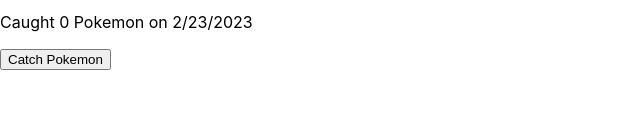
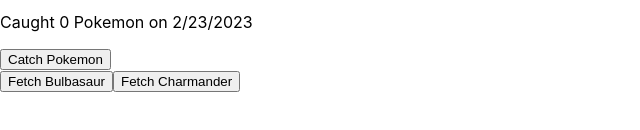
Before and after one commit to ShayanMahnam/pokedex, a React (Create React App) app: page / in a window 1280 px wide. Shown: the part 502-632 px from the top of the page, without its empty margins (0-640 px from the left). Built offline with nearby package versions, Linux system fonts and the light colour scheme.

Commit message:
useeffect done

```diff
--- a/src/App.js
+++ b/src/App.js
@@ -3,6 +3,7 @@
 import Logo from "./Logo";
 import CaughtPokemon from "./CoughtPokemon";
 import BestPokemon from "./BestPokemon";
+import PokemonMovesSelector from "./PokemonMovesSelector";
 
 const abilities = ["Anticipation", "Adaptability", "Run-Away"];
 let date = new Date().toLocaleDateString();
@@ -19,6 +20,7 @@
       <Logo appName="Shayan" handleClick={logWhenClicked} />
       <BestPokemon abilities={abilities} />
       <CaughtPokemon date={date} />
+      <PokemonMovesSelector />
     </>
   );
 }
--- /dev/null
+++ b/src/PokemonMoves.js
@@ -0,0 +1,27 @@
+import React, { useState, useEffect } from "react";
+
+function PokemonMoves(props) {
+  const [pokemonData, setPokemonData] = useState(null);
+
+  useEffect(() => {
+    fetch(`https://pokeapi.co/api/v2/pokemon/${props.pokemonId}/`)
+      .then((res) => res.json())
+      .then((data) => {
+        setPokemonData(data);
+      });
+  }, [props.pokemonId]);
+  return (
+    <div>
+      {pokemonData && (
+        <ul>
+          <h3>{pokemonData.name}'s moves:</h3>
+          {pokemonData.moves.slice(0,5).map((element, index) => {
+            return <li key={index}>{element.move.name}</li>;
+          })}
+        </ul>
+      )}
+    </div>
+  );
+}
+
+export default PokemonMoves;
--- /dev/null
+++ b/src/PokemonMovesSelector.js
@@ -0,0 +1,24 @@
+import React, { useState } from "react";
+
+import PokemonMoves from "./PokemonMoves";
+
+function PokemonMovesSelector() {
+  const [id, setId] = useState(null);
+
+  function handleBulbasaurClick() {
+    setId(1);
+  }
+  function handleCharmanderClick() {
+    setId(4);
+  }
+
+  return (
+    <div>
+      <button onClick={handleBulbasaurClick}>Fetch Bulbasaur</button>
+      <button onClick={handleCharmanderClick}>Fetch Charmander</button>
+      {id ? <PokemonMoves pokemonId={id} /> : null}
+    </div>
+  );
+}
+
+export default PokemonMovesSelector;
```
